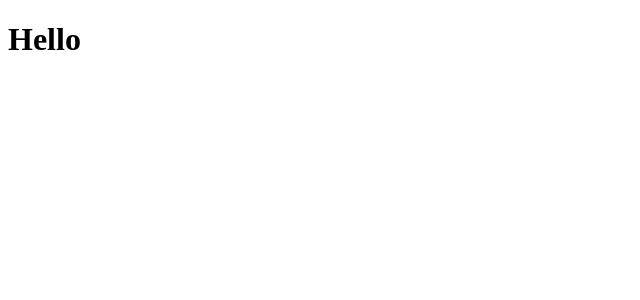
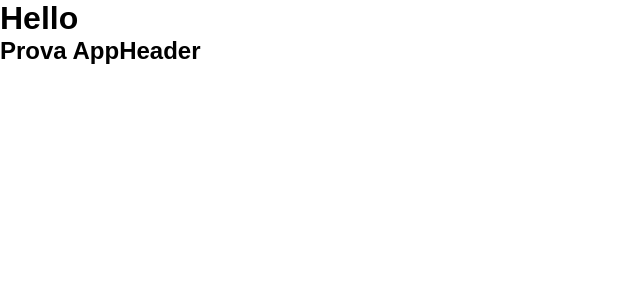
Before and after one commit to ludovicaghemo/vite-comics, a Vue app: page / in a window 1280 px wide. Shown: the top 300 px of the page, without its empty margins (0-640 px from the left). Built offline with nearby package versions, Linux system fonts and the light colour scheme.

Commit message:
add: AppHeader.vue file

```diff
--- a/src/App.vue
+++ b/src/App.vue
@@ -1,9 +1,19 @@
-<script setup>
+<script>
+//importare AppHeader
+import AppHeader from './components/AppHeader.vue';
 
+//dichiarare AppHeader
+export default {
+  components: {
+    AppHeader,
+  },
+};
 </script>
 
 <template>
 <h1>Hello</h1>
+<!-- utilizzare AppHeader -->
+<AppHeader />
 </template>
 
 <style lang="scss">
--- /dev/null
+++ b/src/components/AppHeader.vue
@@ -0,0 +1,18 @@
+<script>
+export default {
+  data() {
+    return {
+
+    };
+  },
+};
+</script>
+
+<template>
+<h2>Prova AppHeader</h2>
+</template>
+
+<style scoped lang="scss">
+@use "../style/partials/mixin" as *;
+@use "../style/partials/variables" as *;
+</style>
--- a/src/style/general.scss
+++ b/src/style/general.scss
@@ -0,0 +1,9 @@
+* {
+    margin: 0;
+    padding: 0;
+    box-sizing: border-box;
+}
+
+body {
+    font-family: Arial, Helvetica, sans-serif;
+}
```
Also changed, not shown: src/style/partials/_mixin.scss (added), src/style/partials/_mixins.scss (deleted).
